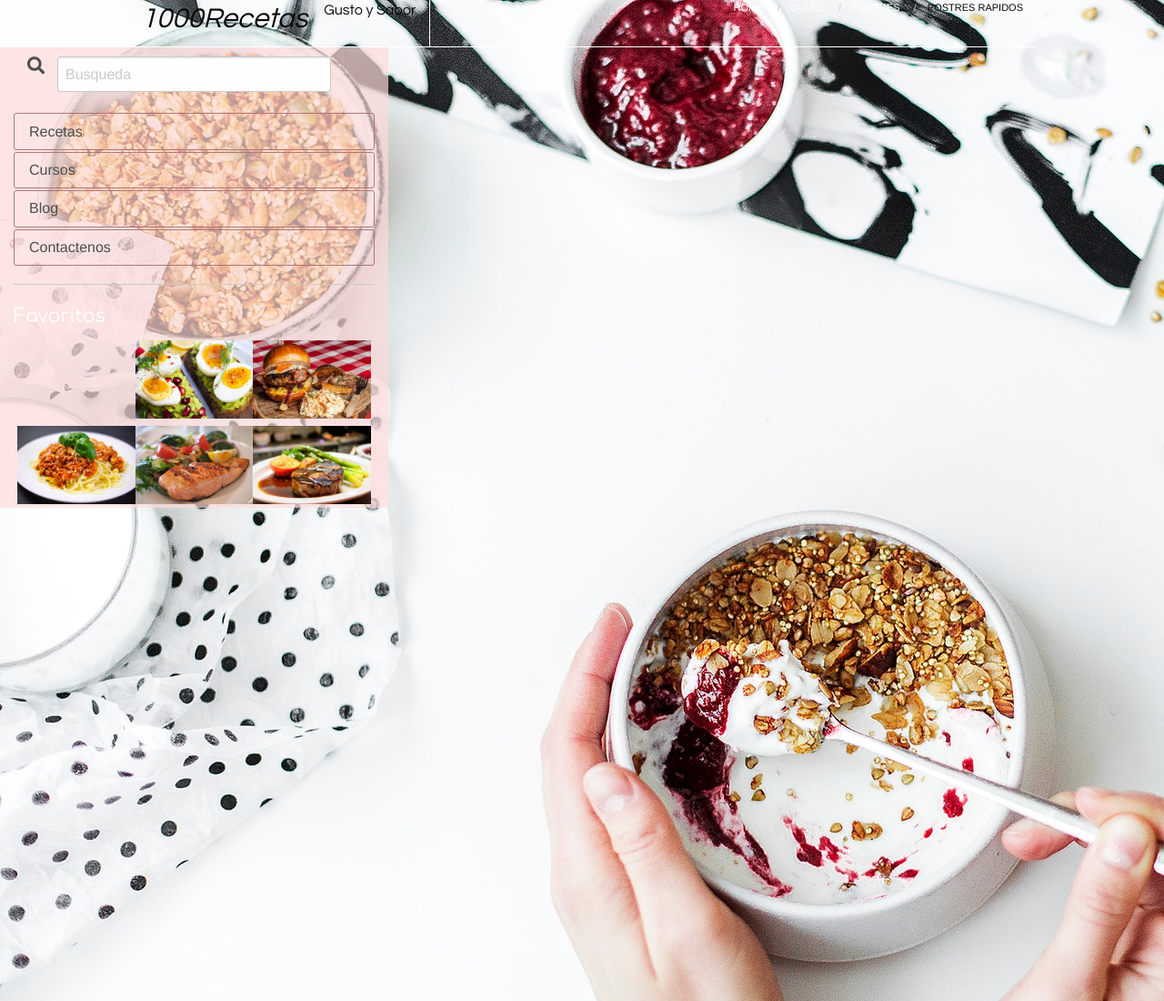
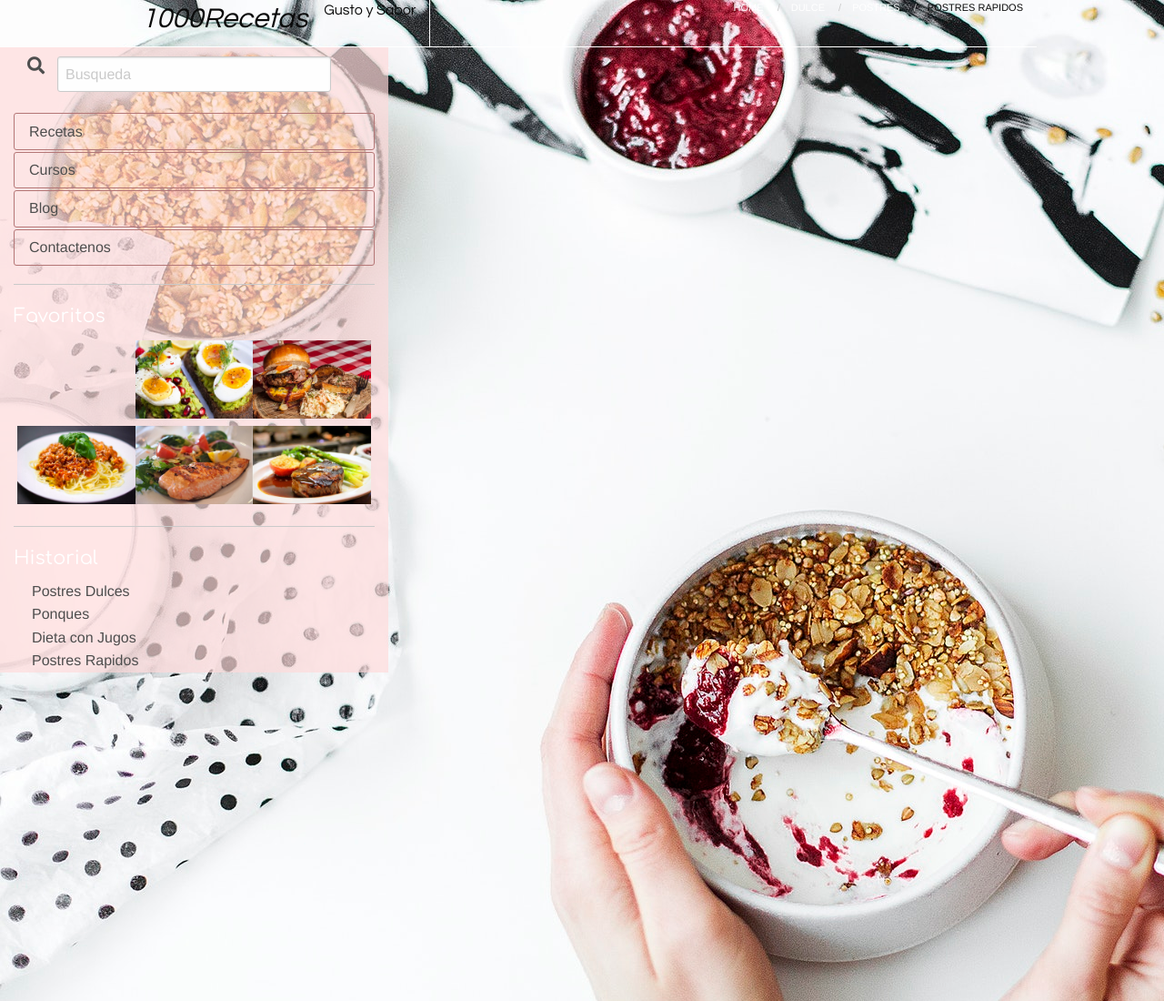
Before and after one commit to LeonardoFonseca/DesarrolloWebC3_Foundation_LeonardoFonseca, a plain HTML site: page index.html in a window 1280 px wide. Shown: the top 1100 px of the page at 91% size. Drawn offline with Linux system fonts and the light colour scheme.

Commit message:
Historial de navegacion

```diff
--- a/index.html
+++ b/index.html
@@ -122,9 +122,27 @@
       </div>
     </div>
 <!-- Fin Seccion Favoritos -->
-
+          <hr>
 <!-- Historial de Navegacion -->
-
+      <div>
+        <h5 class="subtitulos">Historial</h5>
+      </div>
+      <div>
+        <ul class="historial">
+          <li>
+            <a href="#">Postres Dulces</a>
+          </li>
+          <li>
+            <a href="#">Ponques</a>
+          </li>
+          <li>
+            <a href="#">Dieta con Jugos</a>
+          </li>
+          <li>
+            <a href="#">Postres Rapidos</a>
+          </li>
+        </ul>
+      </div>
 <!-- Fin Historial de Navegacion -->
 
 <!-- Fin Cuerpo Lateral -->
```
